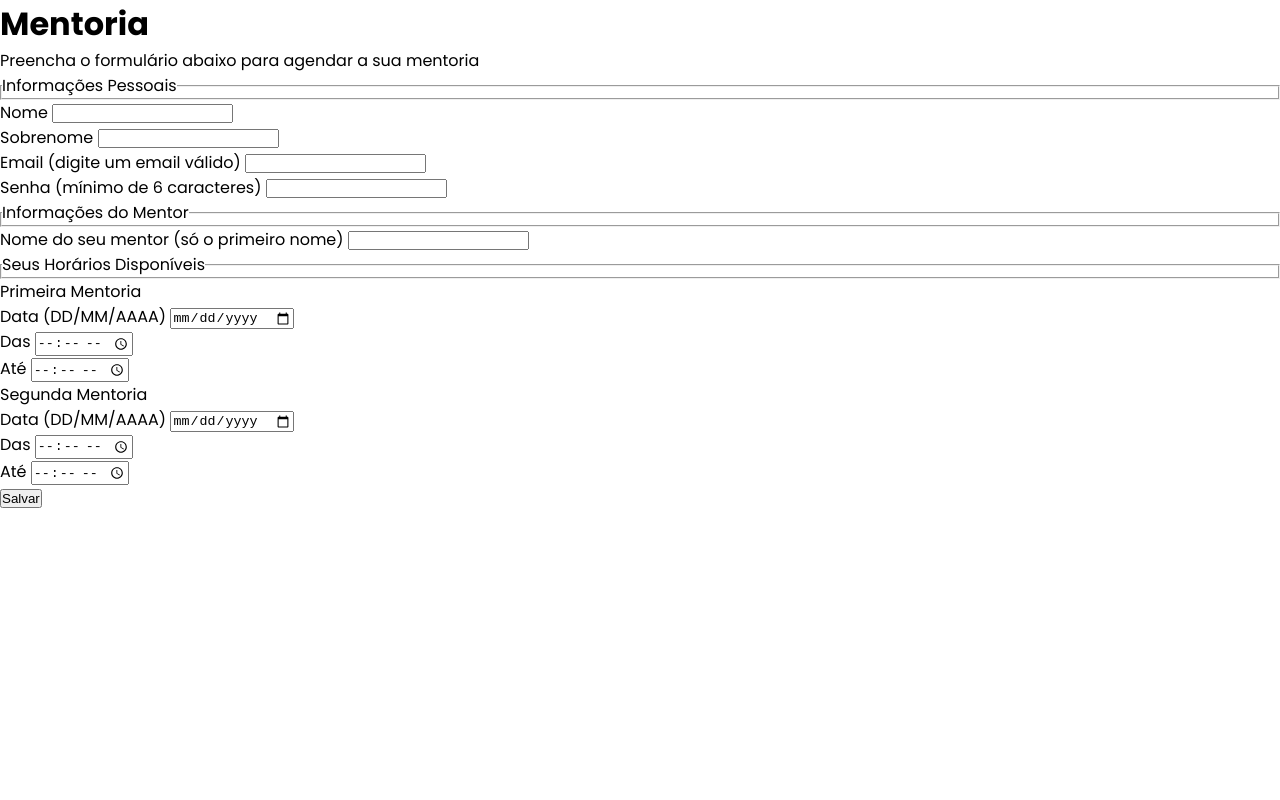
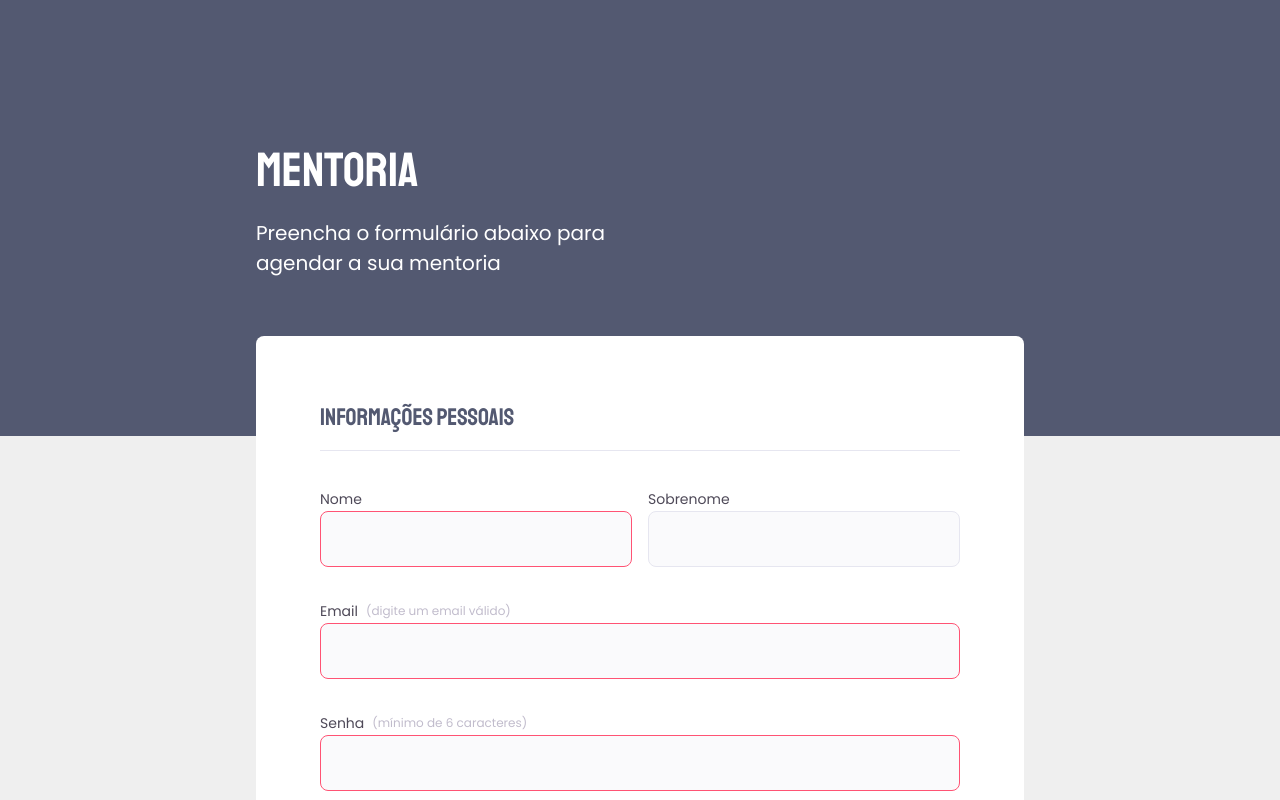
Before and after one commit to maathdev/formulario-D02-EXPLR, a plain HTML site: page index.html in a window 1280 px wide. Shown: the top 800 px of the page. Drawn offline with Linux system fonts and the light colour scheme.

Commit message:
css styling

```diff
--- a/style.css
+++ b/style.css
@@ -4,6 +4,167 @@
     box-sizing: border-box;
 }
 
+h1 {
+    font-family: "Staatliches", sans-serif;
+}
+
 body {
     font-family: "Poppins", sans-serif;
+    background: #EFEFEF;
+    color: #fff;
 }
+
+body::before {
+    content: '';
+    display: block;
+
+    background: #535971;
+    width: 100%;
+    height: 436px;
+
+    position: absolute;
+    top: 0;
+    left: 0;
+    z-index: -1;
+}
+
+.container {
+    width: 768px;
+    margin: auto;
+}
+
+header {
+    width: 350px;
+    margin-top: 140px;
+}
+
+header h1 {
+    font-size: 48px;
+    font-weight: normal;
+}
+
+header p {
+    font-size: 20px;
+    margin: 18px 0 58px;
+}
+
+main {
+    width: 768px;
+    min-height: 360px;
+    background: #fff;
+    border-radius: 8px 8px 0 0;
+}
+
+form {
+    padding: 64px;
+}
+
+fieldset {
+    border: none;
+}
+
+.title {
+    width: 100%;
+
+    color: #535971;
+    font-size: 24px;
+    line-height: 34px;
+
+    padding-bottom: 16px;
+    border-bottom: 1px solid #E6E6F0;
+
+    margin-bottom: 36px;
+
+    font-family: "Staatliches", sans-serif;
+}
+
+form label.subtitle {
+    color: #535971;
+    font-size: 20px;
+    line-height: 34px;
+
+    font-family: "Staatliches", sans-serif;
+}
+
+.col {
+    display: flex;
+    gap: 16px;
+}
+
+.form-wrapper {
+    width: 100%;
+    margin-bottom: 32px;
+}
+
+.form-wrapper label {
+    display: flex;
+    align-items: center;
+    gap: 8px;
+    font-size: 14px;
+    line-height: 24px;
+
+    color: #4E4958;
+}
+
+.form-wrapper label span {
+    font-size: 12px;
+    line-height: 20px;
+
+    color: #C1BCCC;
+}
+
+.form-wrapper input {
+    width: 100%;
+    height: 56px;
+    border-radius: 8px;
+    border: 1px solid #E6E6F0;
+    background: #FAFAFC;
+
+    padding: 16px;
+}
+
+#form-date {
+    width: 360px;
+}
+
+footer {
+    width: 100%;
+    height: 160px;
+    background: #535971;
+
+    text-align: center;
+
+    margin-bottom: 360px;
+    padding: 52px 71px;
+
+    border-radius: 0 0 8px 8px;
+}
+
+footer input {
+    font-size: 20px;
+    line-height: 26px;
+    text-transform: uppercase;
+    font-family: "Staatliches", sans-serif;
+    font-weight: normal;
+}
+
+#save {
+    width: 608px;
+    height: 56px;
+
+    background: #FF5374;
+    color: #fff;
+    border-radius: 8px;
+    border: none;
+
+    transition: 0.2s;
+}
+
+#save:hover {
+    background: #dd4866;
+    cursor: pointer;
+}
+
+input:invalid {
+    border: 1px solid #FF5374;
+}
```
